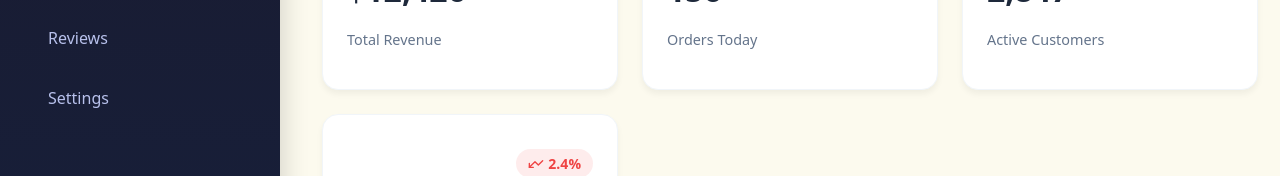
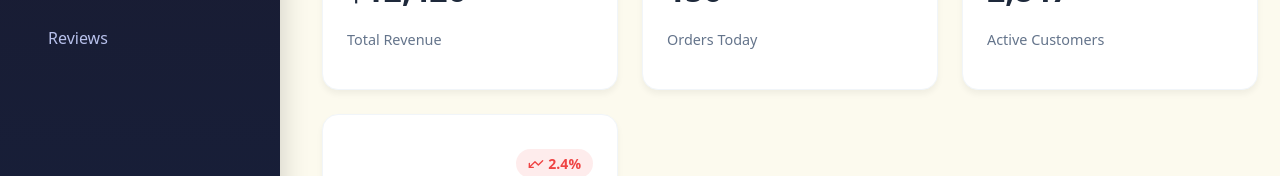
Before and after one commit to amina134/caravan-freelance-e-commerce, a React (Vite) app in the folder front-end/: page /Admindashboard in a window 1280 px wide. Shown: the part 340-516 px from the top of the page. Built offline with nearby package versions, Linux system fonts and the light colour scheme; no server answers; a web font is replaced by a local one.

Commit message:
admindahboard modifaction

```diff
--- a/front-end/src/components/backOffice/admin/sideBar.jsx
+++ b/front-end/src/components/backOffice/admin/sideBar.jsx
@@ -22,9 +22,9 @@ const Sidebar = ({ setActivePage }) => {
         <li className="sidebar-item" onClick={() => setActivePage("reviews")}>
           Reviews
         </li>
-        <li className="sidebar-item" onClick={() => setActivePage("settings")}>
+        {/* <li className="sidebar-item" onClick={() => setActivePage("settings")}>
           Settings
-        </li>
+        </li> */}
       </ul>
     </div>
   );
```
